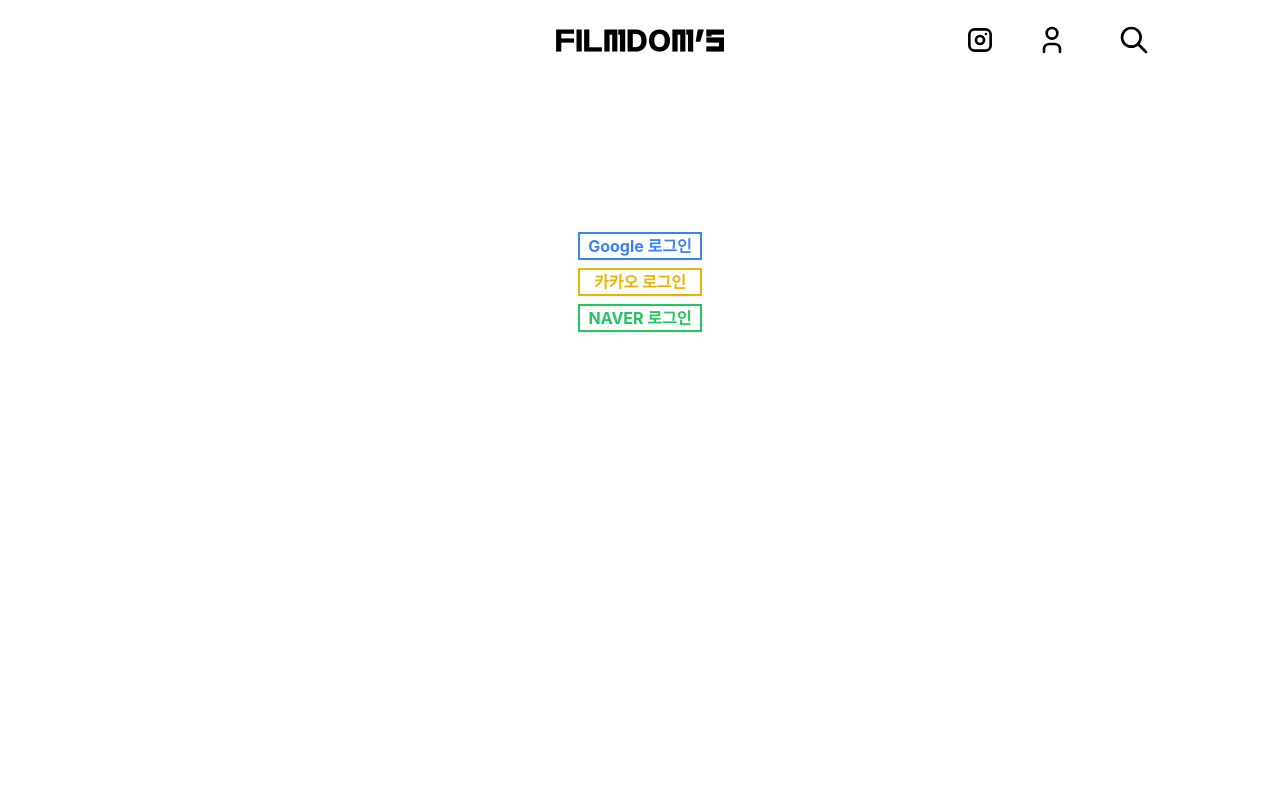
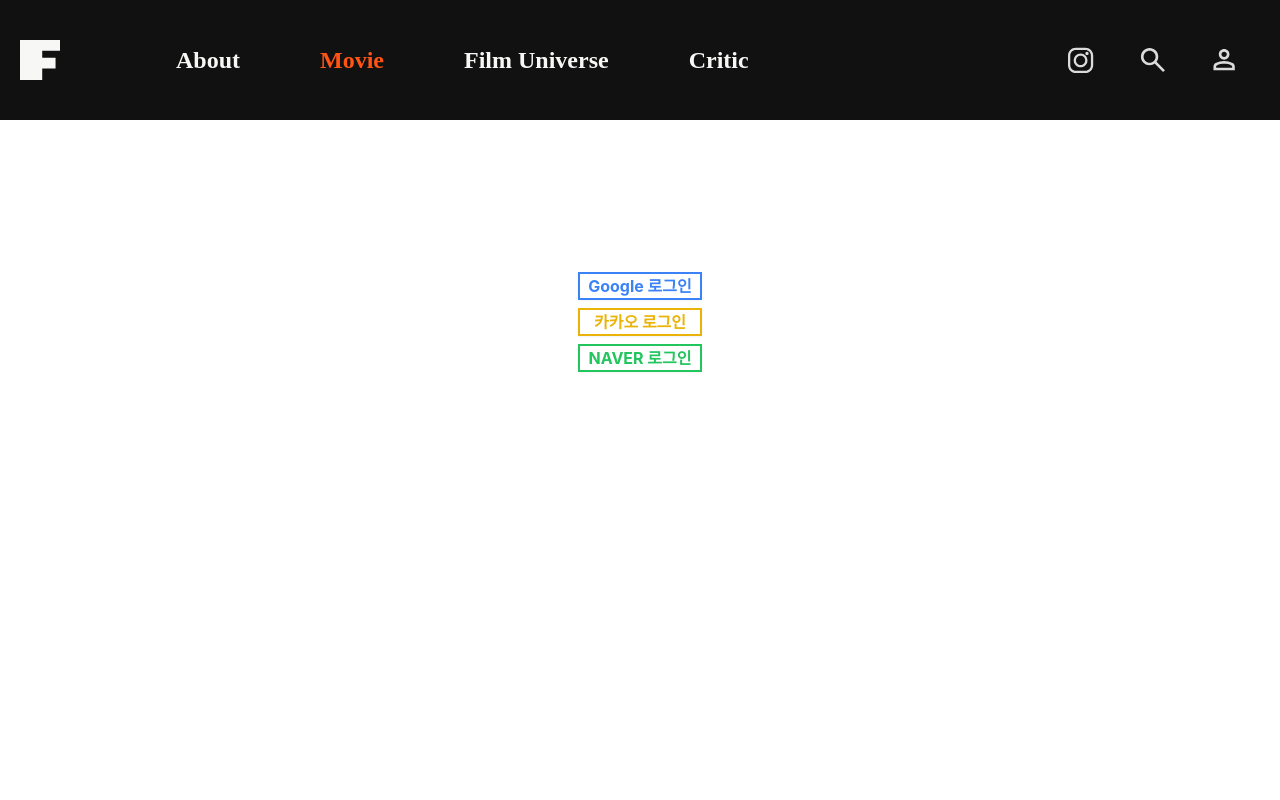
Before and after one commit to FILMDOM-s/film-doms, a Next.js app: page /auth/signin in a window 1280 px wide. Shown: the top 800 px of the page. Built offline with nearby package versions, Linux system fonts and the light colour scheme; no server answers; a web font is replaced by a local one.

Commit message:
feat: 헤더 레이아웃 변경 및 icon 변경

```diff
--- a/components/views/Layout/Header/Header.tsx
+++ b/components/views/Layout/Header/Header.tsx
@@ -1,17 +1,14 @@
 import { mediaQuery } from '@/styles/emotion'
 import styled from '@emotion/styled'
 import { logoEngBk } from '@images/common'
-import {
-  IconBrandInstagram,
-  IconUser,
-  IconSearch,
-  IconMenu2,
-} from '@tabler/icons-react'
+import { IconMenu2 } from '@tabler/icons-react'
 import Image from 'next/image'
 import { flexCenter } from '@/styles/emotion'
 import SideNav from '../SideNav'
 import { useState } from 'react'
 import { useResizeWindow } from '@/hooks'
+import * as Svgs from '@svgs/common'
+import NavContainer from '../../Home/Nav/NavContainer'
 
 const Header = () => {
   const windowWidth = useResizeWindow()
@@ -21,35 +18,35 @@
   return (
     <HeaderContainer>
       <HeaderInner>
-        <MenuWrapper
+        <ImageWrapper>
+          <Svgs.LogoWhite />
+        </ImageWrapper>
+        <NavContainer/>
+        {/* <MenuWrapper
           onClick={() => {
             setShowSideNav(!showSideNav)
           }}
         >
-          <IconMenu2 stroke={2} size={responseFontSize} />
-        </MenuWrapper>
-        <ImageWrapper>
-          <Image src={logoEngBk} alt="filmdoms-logo-eng" />
-        </ImageWrapper>
+          <IconMenu2 stroke={2} color={"white"} size={responseFontSize} />
+        </MenuWrapper> */}
         <RightSideWrapper>
           <IconMutableWrapper>
             <IconWrapper>
-              <IconBrandInstagram
-                stroke={2}
-                size={responseFontSize}
-                id="instagram"
-              />
+              <Svgs.Instagram fill="#FFFFFF" />
             </IconWrapper>
             <IconWrapper>
-              <IconUser stroke={2} id="user" size={responseFontSize} />
+              <Svgs.Search fill="#FFFFFF" />
             </IconWrapper>
           </IconMutableWrapper>
           <IconWrapper>
-            <IconSearch stroke={2} id="search" size={responseFontSize} />
+            <Svgs.Person fill="#FFFFFF" />
           </IconWrapper>
         </RightSideWrapper>
       </HeaderInner>
-      <SideNav isShow={showSideNav} onClose={()=>setShowSideNav(!showSideNav)} />
+      <SideNav
+        isShow={showSideNav}
+        onClose={() => setShowSideNav(!showSideNav)}
+      />
     </HeaderContainer>
   )
 }
@@ -57,7 +54,8 @@
 export default Header
 
 const HeaderContainer = styled.header`
-  height: 80px;
+  height: 120px;
+  background-color: #111111;
   ${mediaQuery.pc`
     height:150px
   `};
@@ -65,38 +63,16 @@
 `
 
 const HeaderInner = styled.div`
-  width: 100%;
+  width: 1280px;
   display: flex;
-  justify-content: center;
+  justify-content: space-between;
   items-center: center;
   position: relative;
-  max-width: 375px;
-  margin: 0px 30px;
-
-  ${mediaQuery.tablet`
-    max-width: 688px;
-    margin:0px 40px;
-  `}
-
-  ${mediaQuery.laptop`
-    max-width:1019px;
-    margin:0px 40px;
-  `}
-
-  ${mediaQuery.pc`
-    max-width: 1323px;
-    margin:0px 58px;
-  `}
 `
 
 const ImageWrapper = styled.div`
   ${flexCenter}
-  width: 168px;
-  height: 23px;
-  ${mediaQuery.pc`
-    width: 336px;
-    height: 46px;
-  `};
+  padding: 0px 20px;
 `
 
 const MenuWrapper = styled.nav`
@@ -115,13 +91,11 @@
 `
 
 const RightSideWrapper = styled.div`
-  position: absolute;
-  right: 0;
   display: flex;
   align-items: center;
   justify-content: center;
-  gap: 50px;
-  height: 100%;
+  gap: 40px;
+  padding: 0px 40px;
 `
 
 const IconMutableWrapper = styled.div`
```
